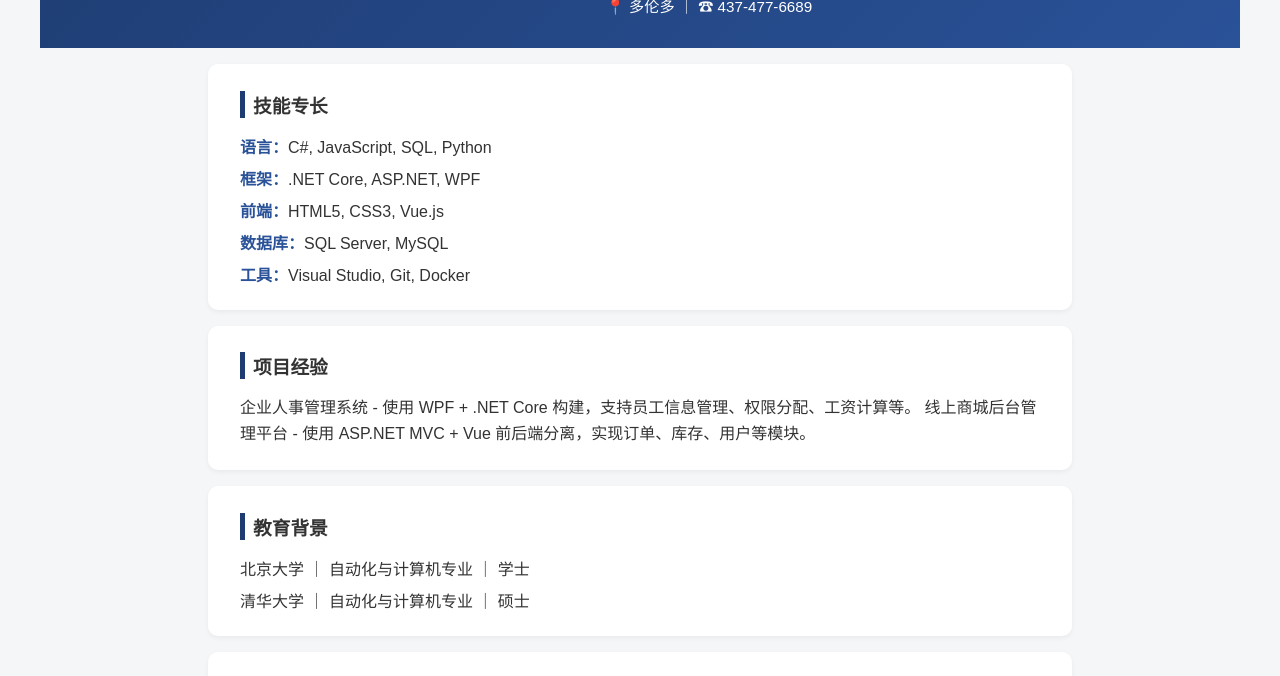
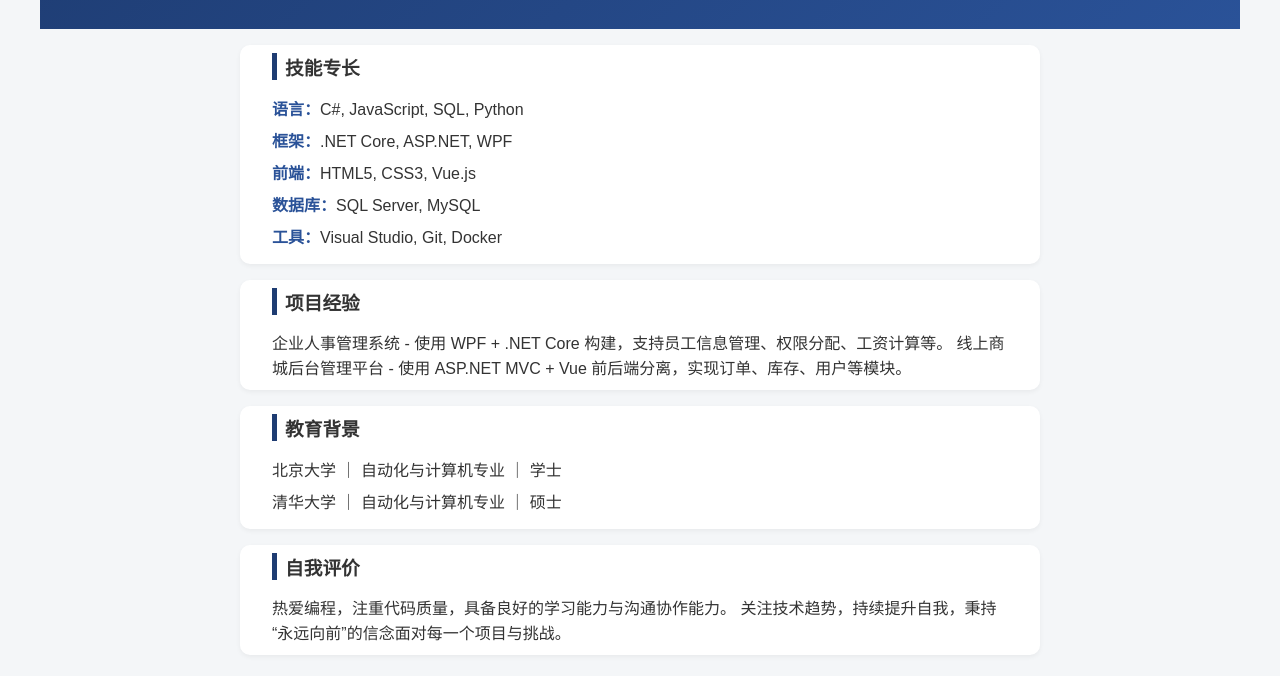
Before and after one commit to Hangang-png/resume-student1, a plain HTML site: page index.html in a window 1280 px wide. Shown: the part 204-880 px from the top of the page. Drawn offline with Linux system fonts and the light colour scheme.

Commit message:
Update index.css

```diff
--- a/index.css
+++ b/index.css
@@ -1,4 +1,11 @@
-   body {
+ /* 公共基础样式 */
+    * {
+      margin: 0;
+      padding: 0;
+      box-sizing: border-box;
+    }
+
+body {
       margin: 0;
       font-family: "Segoe UI", sans-serif;
       background: #f4f6f8;
```
